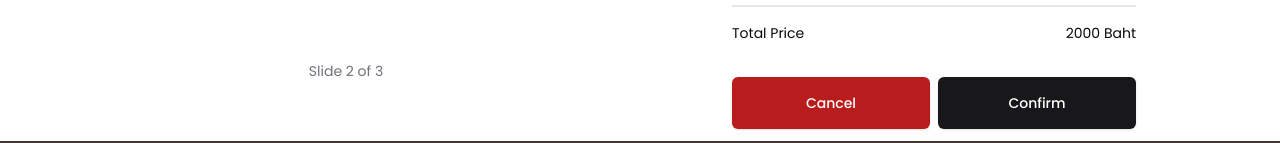
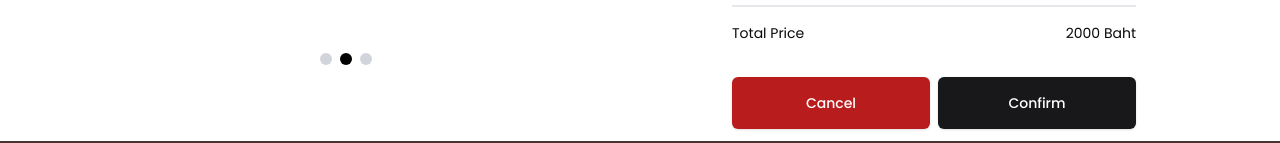
Before and after one commit to CP-RektMart/pic-me-pls-frontend, a Next.js app: page /quotation/1 in a window 1280 px wide. Shown: the part 698-841 px from the top of the page. Built offline with nearby package versions, Linux system fonts and the light colour scheme; no server answers.

Commit message:
feat: add navigating dot

```diff
--- a/src/components/quotation-detail-page/quotation-package-detail.tsx
+++ b/src/components/quotation-detail-page/quotation-package-detail.tsx
@@ -31,7 +31,7 @@ export default function QuotationPackageDetail({
   photographerName,
   packageImages,
 }: QuotationPackageDetailProps) {
-  const [api, setApi] = useState<CarouselApi>()
+  const [api, setApi] = useState<CarouselApi | null>(null)
   const [current, setCurrent] = useState(0)
   const [count, setCount] = useState(0)
 
@@ -47,6 +47,10 @@ export default function QuotationPackageDetail({
       setCurrent(api.selectedScrollSnap() + 1)
     })
   }, [api])
+
+  const scrollToIndex = (index: number) => {
+    api?.scrollTo(index)
+  }
 
   return (
     <div className='space-y-6 px-2 py-6 lg:px-6'>
@@ -103,8 +107,17 @@ export default function QuotationPackageDetail({
         <CarouselPrevious />
         <CarouselNext />
       </Carousel>
-      <div className='py-2 text-center text-sm text-muted-foreground'>
-        Slide {current} of {count}
+
+      <div className='z-20 flex justify-center space-x-2'>
+        {Array.from({ length: count }).map((_, index) => (
+          <button
+            key={index}
+            onClick={() => scrollToIndex(index)}
+            className={`h-3 w-3 rounded-full ${
+              current - 1 === index ? 'bg-black' : 'bg-gray-300'
+            }`}
+          />
+        ))}
       </div>
     </div>
   )
```
